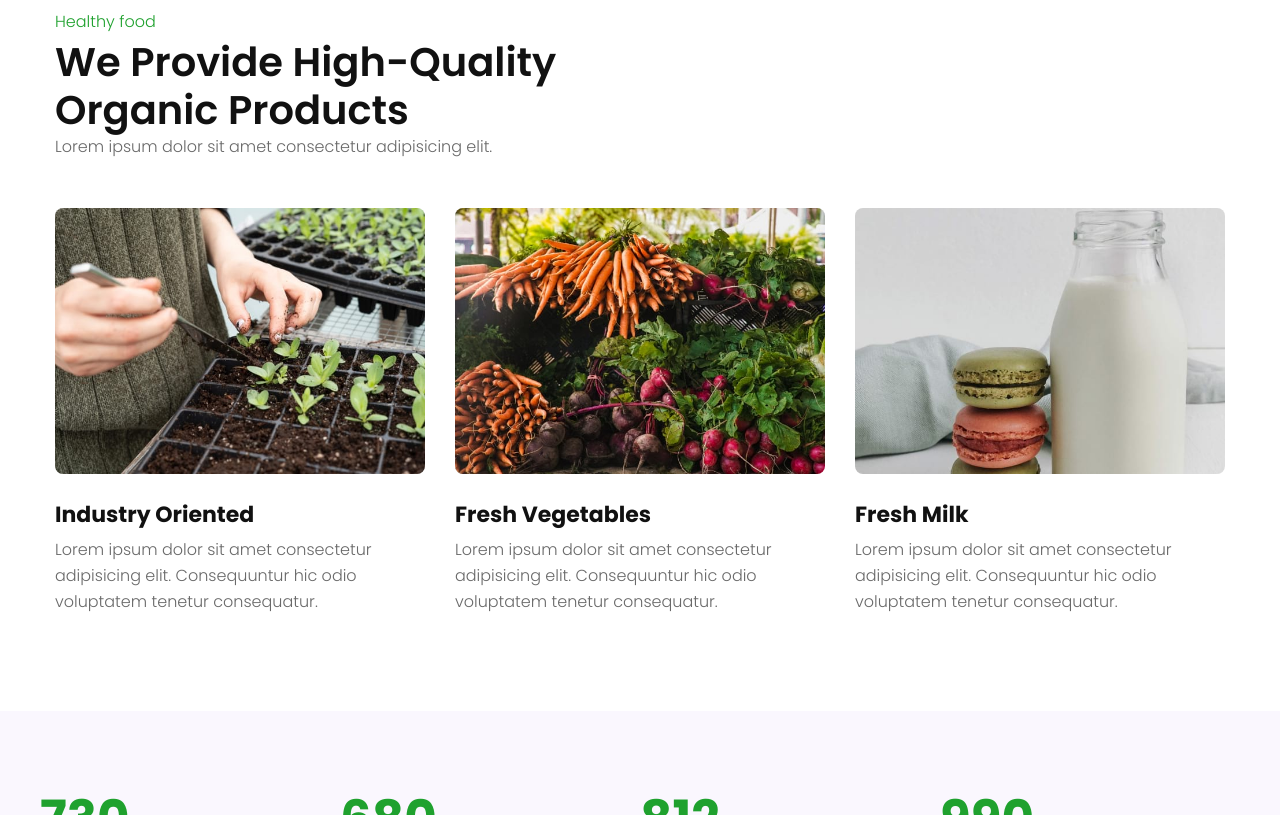
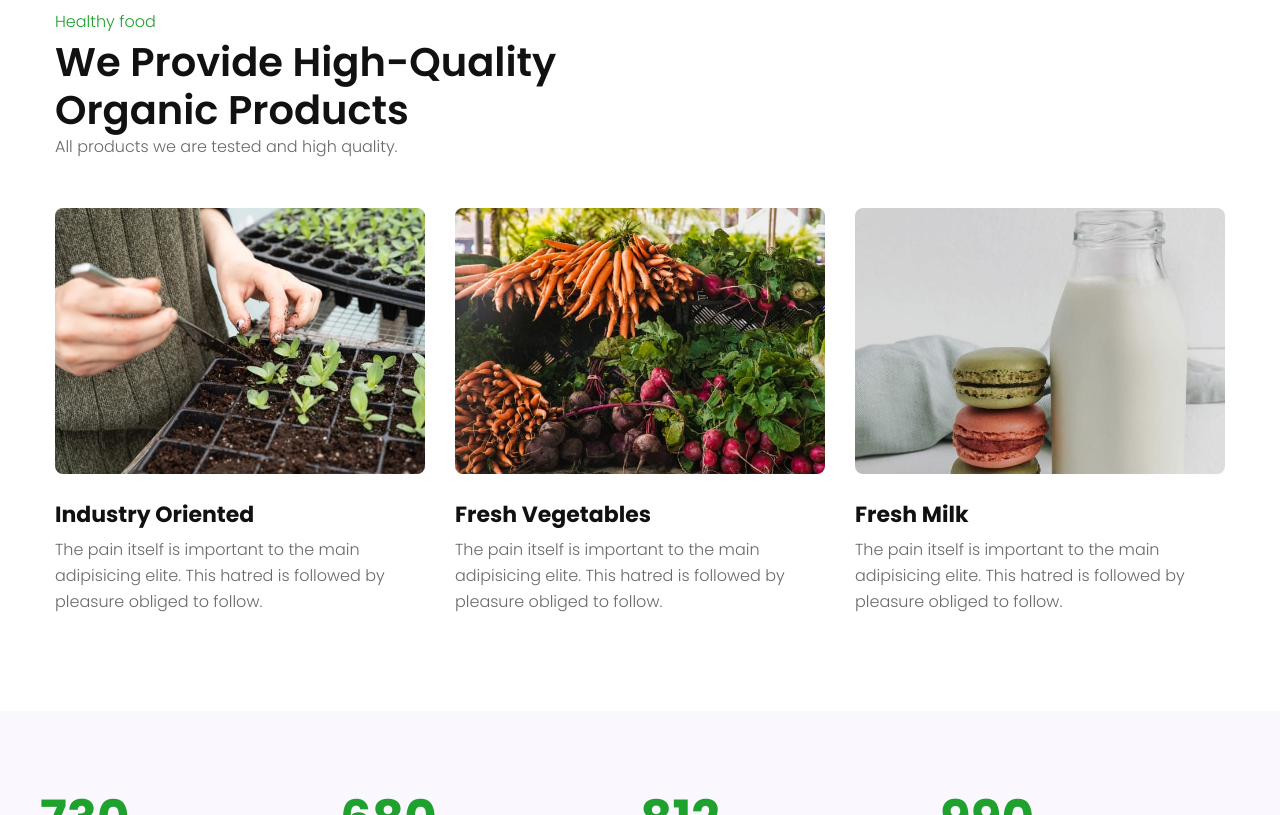
Before and after one commit to visionjain/Microsoft-future-ready-talent-project, a plain HTML site: page index.html in a window 1280 px wide. Shown: the part 2940-3755 px from the top of the page. Drawn offline with Linux system fonts and the light colour scheme.

Commit message:
5th commit

```diff
--- a/index.html
+++ b/index.html
@@ -216,8 +216,8 @@
           <div class="cwp4-text col-lg-6">
             <h6 class="sub-title">what We Do</h6>
             <h3 class="hny-title">What We Offer for You</h3>
-            <p>Lorem ipsum dolor sit amet, consectetur adipisicingelit, sed do eiusmod tempor incididunt ut labore et
-              dolore magna aliqua.
+            <p>The pain itself is fun, the main adipisicingelit, but I give it time to as low as labor and
+              obesity.
             </p>
 
             <ul class="cont-4">
@@ -265,31 +265,31 @@
         <h6 class="sub-title">Healthy food</h6>
         <h3 class="hny-title">We Provide
           High-Quality <br> Organic Products</h3>
-        <p class="">Lorem ipsum dolor sit amet consectetur adipisicing elit.</p>
+        <p class="">All products we are tested and high quality.</p>
       </div>
       <div class="row bottom-ab-grids align-items-center">
         <div class="col-lg-4 bottom-ab-left">
           <div class="grdhny-info">
             <img src="assets/images/g1.jpg" class="img-curve img-fluid" alt="" />
             <h4><a href="#" class="hnys-title">Industry Oriented</a></h4>
-            <p class="mt-2">Lorem ipsum dolor sit amet consectetur adipisicing elit. Consequuntur hic odio voluptatem
-              tenetur consequatur.</p>
+            <p class="mt-2">The pain itself is important to the main adipisicing elite. This hatred is followed by pleasure
+              obliged to follow.</p>
           </div>
         </div>
         <div class="col-lg-4 bottom-ab-right my-lg-0 my-5">
           <div class="grdhny-info">
             <img src="assets/images/g2.jpg" class="img-curve img-fluid" alt="" />
             <h4><a href="#" class="hnys-title">Fresh Vegetables</a></h4>
-            <p class="mt-2">Lorem ipsum dolor sit amet consectetur adipisicing elit. Consequuntur hic odio voluptatem
-              tenetur consequatur.</p>
+            <p class="mt-2">The pain itself is important to the main adipisicing elite. This hatred is followed by pleasure
+              obliged to follow.</p>
           </div>
         </div>
         <div class="col-lg-4 bottom-ab-right">
           <div class="grdhny-info">
             <img src="assets/images/g3.jpg" class="img-curve img-fluid" alt="" />
             <h4><a href="#" class="hnys-title">Fresh Milk</a></h4>
-            <p class="mt-2">Lorem ipsum dolor sit amet consectetur adipisicing elit. Consequuntur hic odio voluptatem
-              tenetur consequatur.</p>
+            <p class="mt-2">The pain itself is important to the main adipisicing elite. This hatred is followed by pleasure
+              obliged to follow.</p>
           </div>
         </div>
       </div>
```
